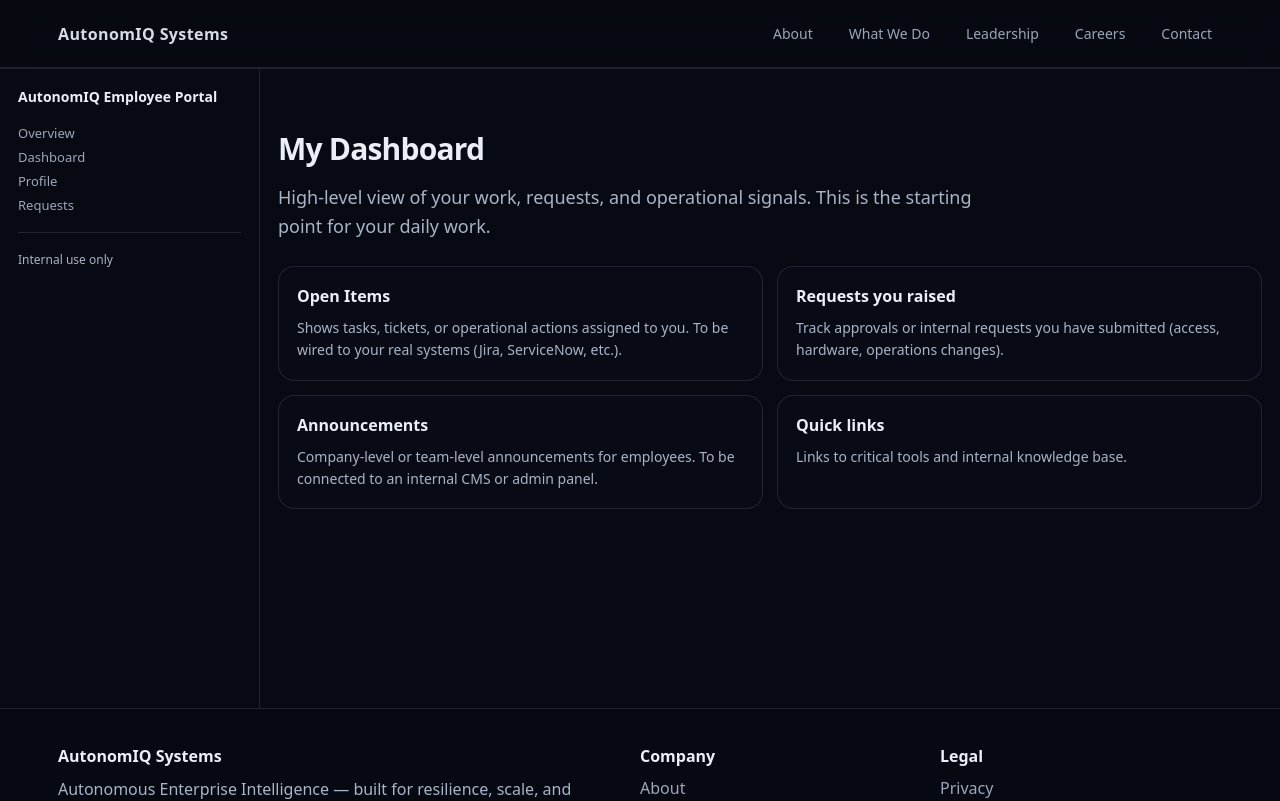
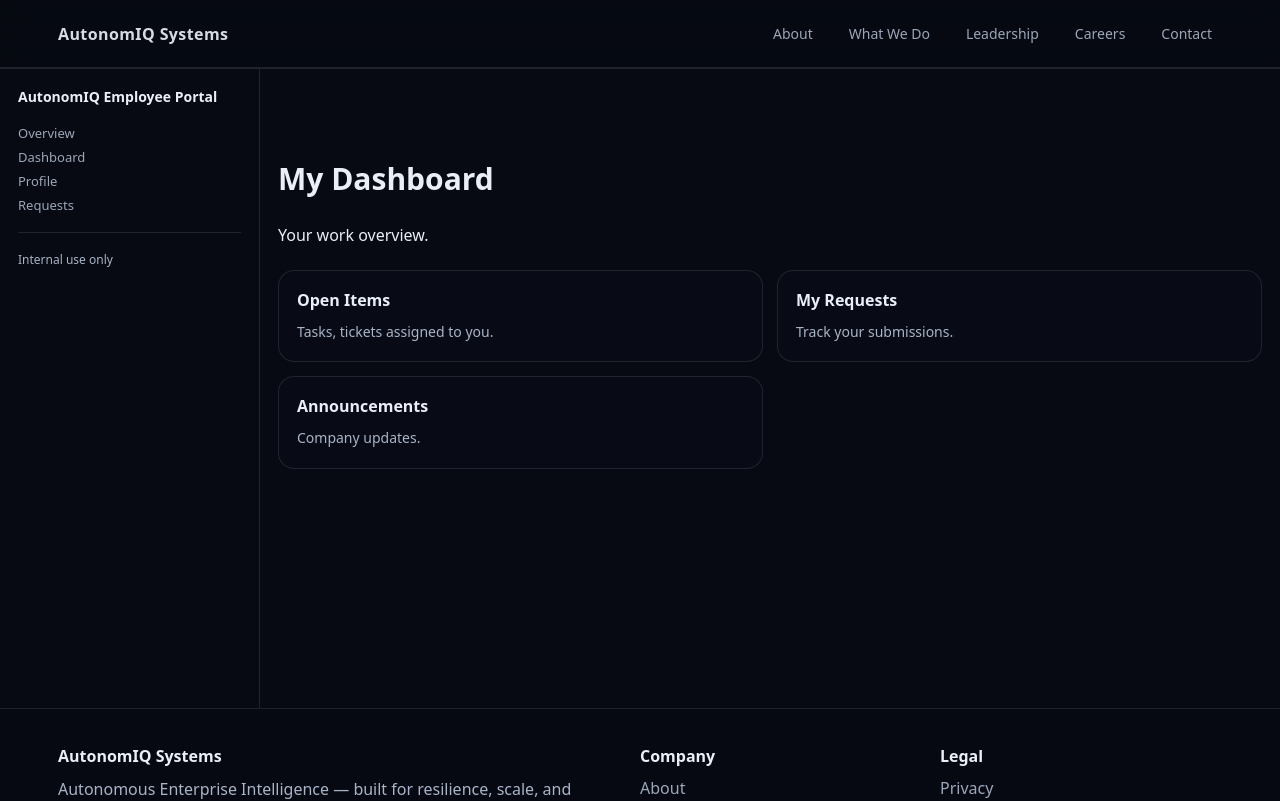
Before and after one commit to dayanidhi281986-boop/autonomiqsystems-website2, a Next.js app: page /portal/dashboard in a window 1280 px wide. Shown: the top 801 px of the page. Built offline with nearby package versions, Linux system fonts and the light colour scheme.

Commit message:
Refactor Dashboard component and update content

```diff
--- a/app/portal/dashboard/page.tsx
+++ b/app/portal/dashboard/page.tsx
@@ -1,43 +1,20 @@
-export const metadata = {
-  title: "Dashboard | Employee Portal",
-};
-
-export default function PortalDashboardPage() {
+export default function Dashboard() {
   return (
     <>
-      <h1 className="h1" style={{ fontSize: 30 }}>
-        My Dashboard
-      </h1>
-      <p className="pLead" style={{ maxWidth: 720 }}>
-        High-level view of your work, requests, and operational signals. This
-        is the starting point for your daily work.
-      </p>
-
+      <h1 style={{ fontSize: 30 }}>My Dashboard</h1>
+      <p style={{ maxWidth: 720 }}>Your work overview.</p>
       <div className="grid" style={{ marginTop: 24 }}>
         <div className="card">
           <h3>Open Items</h3>
-          <p>
-            Shows tasks, tickets, or operational actions assigned to you. To be
-            wired to your real systems (Jira, ServiceNow, etc.).
-          </p>
+          <p>Tasks, tickets assigned to you.</p>
         </div>
         <div className="card">
-          <h3>Requests you raised</h3>
-          <p>
-            Track approvals or internal requests you have submitted (access,
-            hardware, operations changes).
-          </p>
+          <h3>My Requests</h3>
+          <p>Track your submissions.</p>
         </div>
         <div className="card">
           <h3>Announcements</h3>
-          <p>
-            Company-level or team-level announcements for employees. To be
-            connected to an internal CMS or admin panel.
-          </p>
-        </div>
-        <div className="card">
-          <h3>Quick links</h3>
-          <p>Links to critical tools and internal knowledge base.</p>
+          <p>Company updates.</p>
         </div>
       </div>
     </>
```
